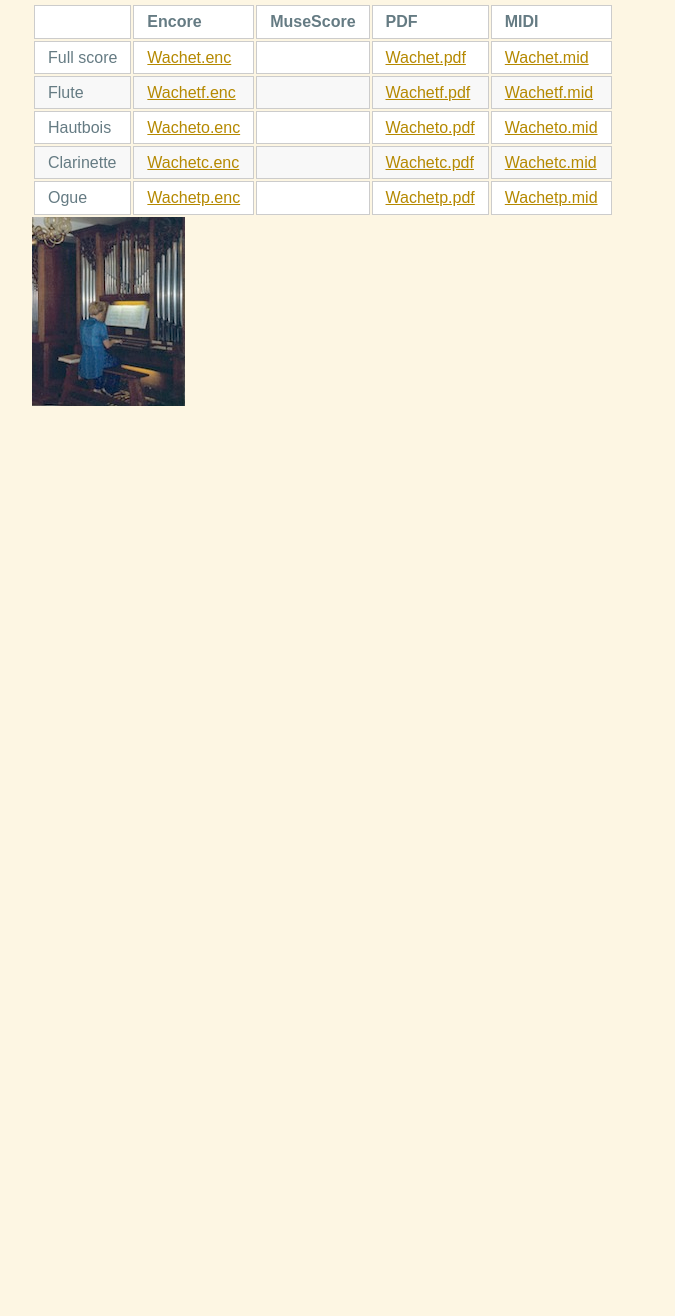
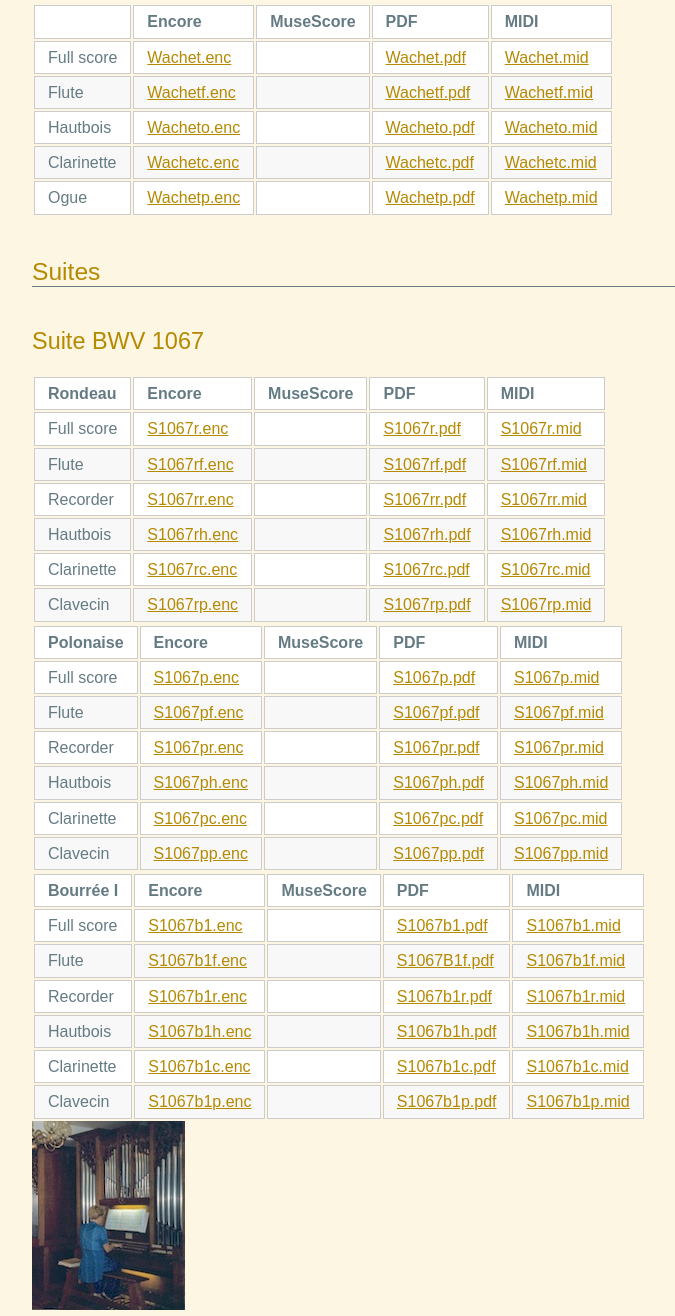
Before and after one commit to gilles5588/gilles5588.github.io, a plain HTML site: page scores/JSBach/JSBach.html in a window 1280 px wide. Shown: the part 1293-2609 px from the top of the page, without its empty margins (38-713 px from the left). Before the commit the page ends 1743 px from the top, so only its background shows below. Drawn offline with Linux system fonts and the light colour scheme.

Commit message:
ajout de la suite pour flute de Bach

```diff
--- a/scores/JSBach/JSBach.html
+++ b/scores/JSBach/JSBach.html
@@ -232,6 +232,181 @@
 </tbody>
 </table>
 
+<h2 id="toc_8">Suites</h2>
+
+<h3 id="toc_9">Suite BWV 1067</h3>
+
+<table>
+<thead>
+<tr>
+<th>Rondeau</th>
+<th>Encore</th>
+<th>MuseScore</th>
+<th>PDF</th>
+<th>MIDI</th>
+</tr>
+</thead>
+
+<tbody>
+<tr>
+<td>Full score</td>
+<td><a href="S1067R.ENC">S1067r.enc</a></td>
+<td></td>
+<td><a href="S1067R.PDF">S1067r.pdf</a></td>
+<td><a href="S1067R.MID">S1067r.mid</a></td>
+</tr>
+<tr>
+<td>Flute</td>
+<td><a href="S1067RF.ENC">S1067rf.enc</a></td>
+<td></td>
+<td><a href="S1067RF.PDF">S1067rf.pdf</a></td>
+<td><a href="S1067RF.MID">S1067rf.mid</a></td>
+</tr>
+<tr>
+<td>Recorder</td>
+<td><a href="S1067RR.ENC">S1067rr.enc</a></td>
+<td></td>
+<td><a href="S1067RR.PDF">S1067rr.pdf</a></td>
+<td><a href="S1067RR.MID">S1067rr.mid</a></td>
+</tr>
+<tr>
+<td>Hautbois</td>
+<td><a href="S1067RH.ENC">S1067rh.enc</a></td>
+<td></td>
+<td><a href="S1067RH.PDF">S1067rh.pdf</a></td>
+<td><a href="S1067RH.MID">S1067rh.mid</a></td>
+</tr>
+<tr>
+<td>Clarinette</td>
+<td><a href="S1067RC.ENC">S1067rc.enc</a></td>
+<td></td>
+<td><a href="S1067RC.PDF">S1067rc.pdf</a></td>
+<td><a href="S1067RC.MID">S1067rc.mid</a></td>
+</tr>
+<tr>
+<td>Clavecin</td>
+<td><a href="S1067RP.ENC">S1067rp.enc</a></td>
+<td></td>
+<td><a href="S1067RP.PDF">S1067rp.pdf</a></td>
+<td><a href="S1067RP.MID">S1067rp.mid</a></td>
+</tr>
+</tbody>
+</table>
+
+<table>
+<thead>
+<tr>
+<th>Polonaise</th>
+<th>Encore</th>
+<th>MuseScore</th>
+<th>PDF</th>
+<th>MIDI</th>
+</tr>
+</thead>
+
+<tbody>
+<tr>
+<td>Full score</td>
+<td><a href="S1067P.ENC">S1067p.enc</a></td>
+<td></td>
+<td><a href="S1067P.PDF">S1067p.pdf</a></td>
+<td><a href="S1067P.MID">S1067p.mid</a></td>
+</tr>
+<tr>
+<td>Flute</td>
+<td><a href="S1067PF.ENC">S1067pf.enc</a></td>
+<td></td>
+<td><a href="S1067PF.PDF">S1067pf.pdf</a></td>
+<td><a href="S1067PF.MID">S1067pf.mid</a></td>
+</tr>
+<tr>
+<td>Recorder</td>
+<td><a href="S1067PR.ENC">S1067pr.enc</a></td>
+<td></td>
+<td><a href="S1067PR.PDF">S1067pr.pdf</a></td>
+<td><a href="S1067PR.MID">S1067pr.mid</a></td>
+</tr>
+<tr>
+<td>Hautbois</td>
+<td><a href="S1067PH.ENC">S1067ph.enc</a></td>
+<td></td>
+<td><a href="S1067PH.PDF">S1067ph.pdf</a></td>
+<td><a href="S1067PH.MID">S1067ph.mid</a></td>
+</tr>
+<tr>
+<td>Clarinette</td>
+<td><a href="S1067PC.ENC">S1067pc.enc</a></td>
+<td></td>
+<td><a href="S1067PC.PDF">S1067pc.pdf</a></td>
+<td><a href="S1067PC.MID">S1067pc.mid</a></td>
+</tr>
+<tr>
+<td>Clavecin</td>
+<td><a href="S1067PP.ENC">S1067pp.enc</a></td>
+<td></td>
+<td><a href="S1067PP.PDF">S1067pp.pdf</a></td>
+<td><a href="S1067PP.MID">S1067pp.mid</a></td>
+</tr>
+</tbody>
+</table>
+
+<table>
+<thead>
+<tr>
+<th>Bourrée I</th>
+<th>Encore</th>
+<th>MuseScore</th>
+<th>PDF</th>
+<th>MIDI</th>
+</tr>
+</thead>
+
+<tbody>
+<tr>
+<td>Full score</td>
+<td><a href="S1067B1.ENC">S1067b1.enc</a></td>
+<td></td>
+<td><a href="S1067B1.PDF">S1067b1.pdf</a></td>
+<td><a href="S1067B1.MID">S1067b1.mid</a></td>
+</tr>
+<tr>
+<td>Flute</td>
+<td><a href="S1067B1F.ENC">S1067b1f.enc</a></td>
+<td></td>
+<td><a href="S1067B1F.PDF">S1067B1f.pdf</a></td>
+<td><a href="S1067B1F.MID">S1067b1f.mid</a></td>
+</tr>
+<tr>
+<td>Recorder</td>
+<td><a href="S1067B1R.ENC">S1067b1r.enc</a></td>
+<td></td>
+<td><a href="S1067B1R.PDF">S1067b1r.pdf</a></td>
+<td><a href="S1067B1R.MID">S1067b1r.mid</a></td>
+</tr>
+<tr>
+<td>Hautbois</td>
+<td><a href="S1067B1H.ENC">S1067b1h.enc</a></td>
+<td></td>
+<td><a href="S1067B1H.PDF">S1067b1h.pdf</a></td>
+<td><a href="S1067B1H.MID">S1067b1h.mid</a></td>
+</tr>
+<tr>
+<td>Clarinette</td>
+<td><a href="S1067B1C.ENC">S1067b1c.enc</a></td>
+<td></td>
+<td><a href="S1067B1C.PDF">S1067b1c.pdf</a></td>
+<td><a href="S1067B1C.MID">S1067b1c.mid</a></td>
+</tr>
+<tr>
+<td>Clavecin</td>
+<td><a href="S1067B1P.ENC">S1067b1p.enc</a></td>
+<td></td>
+<td><a href="S1067B1P.PDF">S1067b1p.pdf</a></td>
+<td><a href="S1067B1P.MID">S1067b1p.mid</a></td>
+</tr>
+</tbody>
+</table>
+
 <p><a href="ORGUE.JPG"><img src="TN_ORGUE.JPG" alt="Orgue"></a></p>
 
 
```
Also changed, not shown: 1 other file.
